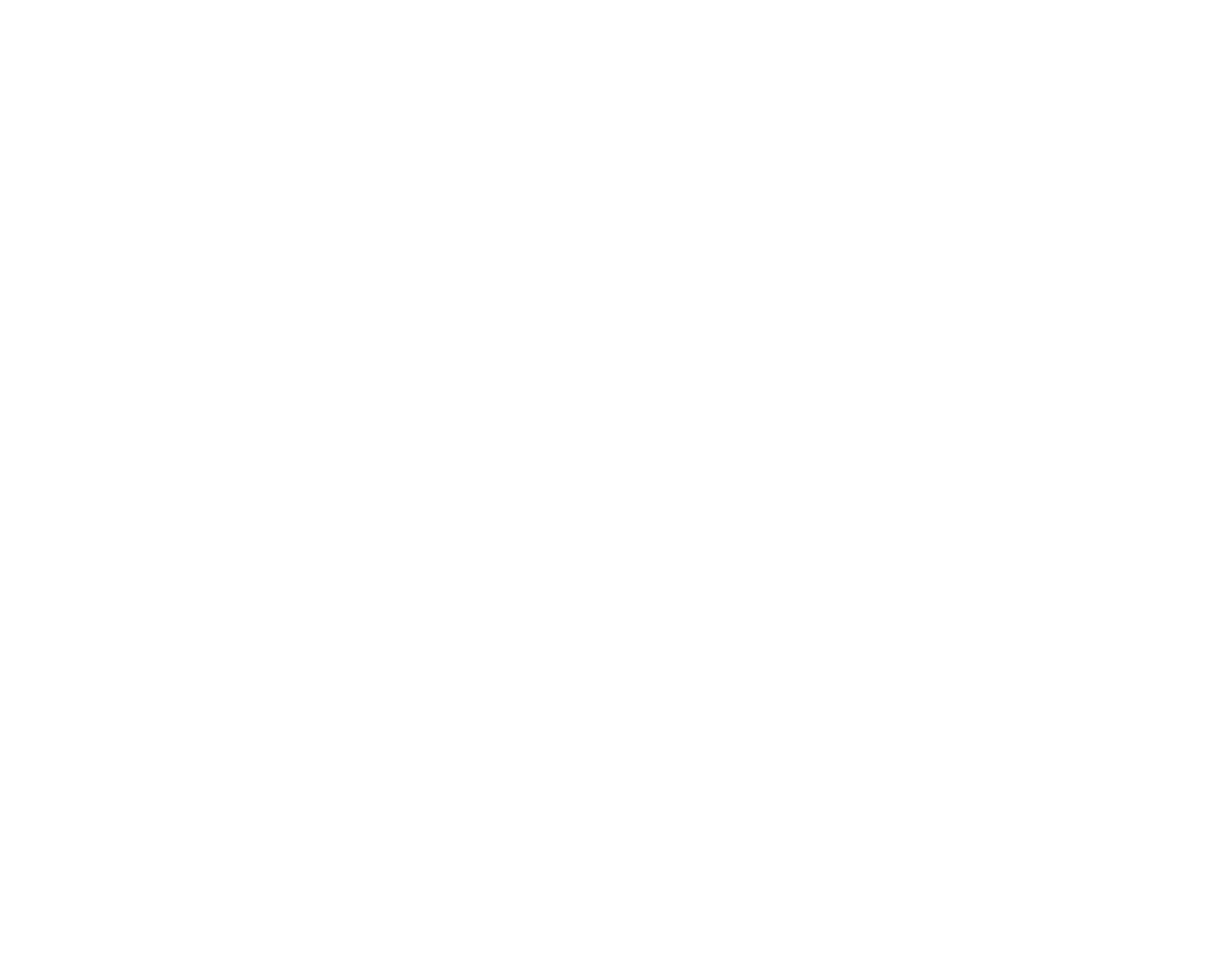
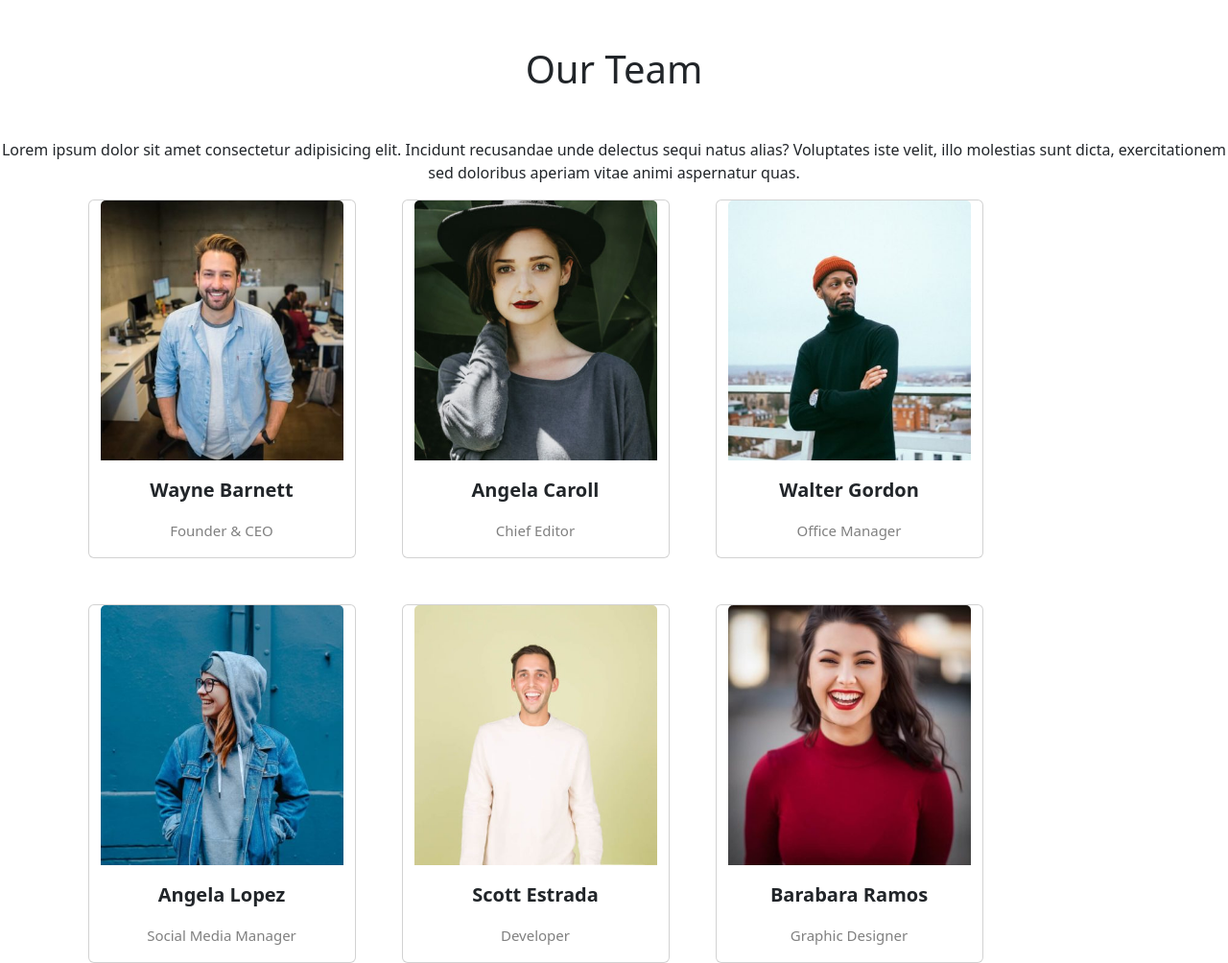
Before and after one commit to Claudio-DiGiovanni/js-our-team, a plain HTML site: page index.html in a window 1280 px wide. Shown: the whole page at 96% size. Before the commit the page ends 800 px from the top, so only its background shows below. Drawn offline with nearby package versions, Linux system fonts and the light colour scheme.

Commit message:
Consegna

```diff
--- a/css/style.css
+++ b/css/style.css
@@ -0,0 +1,14 @@
+.name{
+    font-size: 20px;
+    font-weight: 600;
+}
+
+.occupation{
+    font-size: 15px;
+    color: grey;
+    font-weight: 300;
+}
+
+.container{
+    display: flex;
+}
--- a/index.html
+++ b/index.html
@@ -17,6 +17,10 @@
     <script src="script.js" defer></script>
 </head>
 <body>
+    <h1 class="text-center my-5">Our Team</h1>
+    <p class="text-center my-3">Lorem ipsum dolor sit amet consectetur adipisicing elit. Incidunt recusandae unde delectus sequi natus alias? Voluptates iste velit, illo molestias sunt dicta, exercitationem sed doloribus aperiam vitae animi aspernatur quas.</p>
+    <div class="container cards row gap-5 justify-content-center">
 
+    </div>
 </body>
 </html>
--- a/script.js
+++ b/script.js
@@ -0,0 +1,48 @@
+const eleCards = document.querySelector(".cards")
+
+const arrTeam = [
+    {
+        name: "Wayne Barnett",
+        occupation: "Founder & CEO",
+        photo: "img/wayne-barnett-founder-ceo.jpg"
+    },
+    {
+        name: "Angela Caroll",
+        occupation: "Chief Editor",
+        photo: "img/angela-caroll-chief-editor.jpg"
+    },
+    {
+        name: "Walter Gordon",
+        occupation: "Office Manager",
+        photo: "img/walter-gordon-office-manager.jpg"
+    },
+    {
+        name: "Angela Lopez",
+        occupation: "Social Media Manager",
+        photo: "img/angela-lopez-social-media-manager.jpg"
+    },
+    {
+        name: "Scott Estrada",
+        occupation: "Developer",
+        photo: "img/scott-estrada-developer.jpg"
+    },
+    {
+        name: "Barabara Ramos",
+        occupation: "Graphic Designer",
+        photo: "img/barbara-ramos-graphic-designer.jpg"
+    },
+];
+
+console.table(arrTeam)
+
+for (let i = 0; i < arrTeam.length; i++) {
+    let card = document.createElement("div");
+    card.classList.add("card");
+    card.classList.add("col-3")
+    card.innerHTML = `<img src="${arrTeam[i].photo}" class="card-img-top">
+    <div class="card-body">
+      <p class="card-text text-center name">${arrTeam[i].name}</p>
+      <p class="card-text text-center occupation">${arrTeam[i].occupation}</p>
+    </div>`;
+    eleCards.append(card)
+}
```
